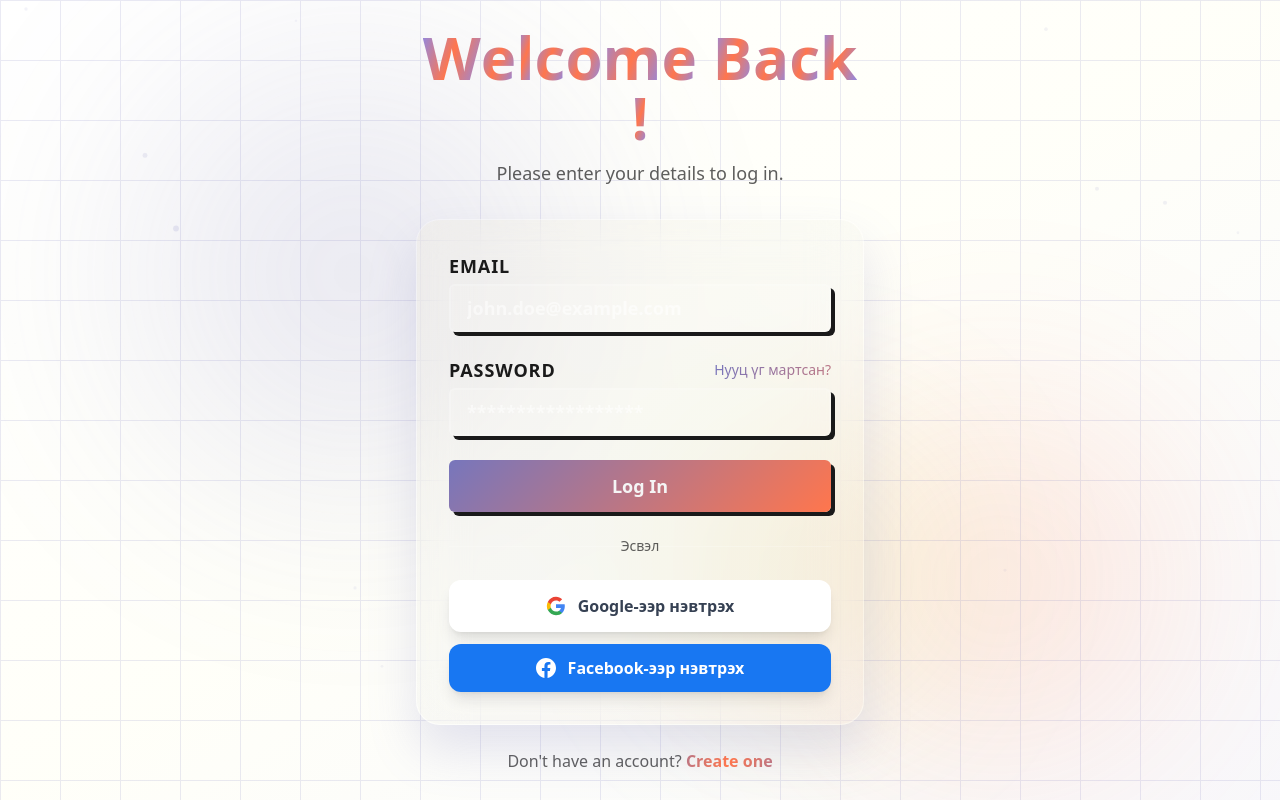
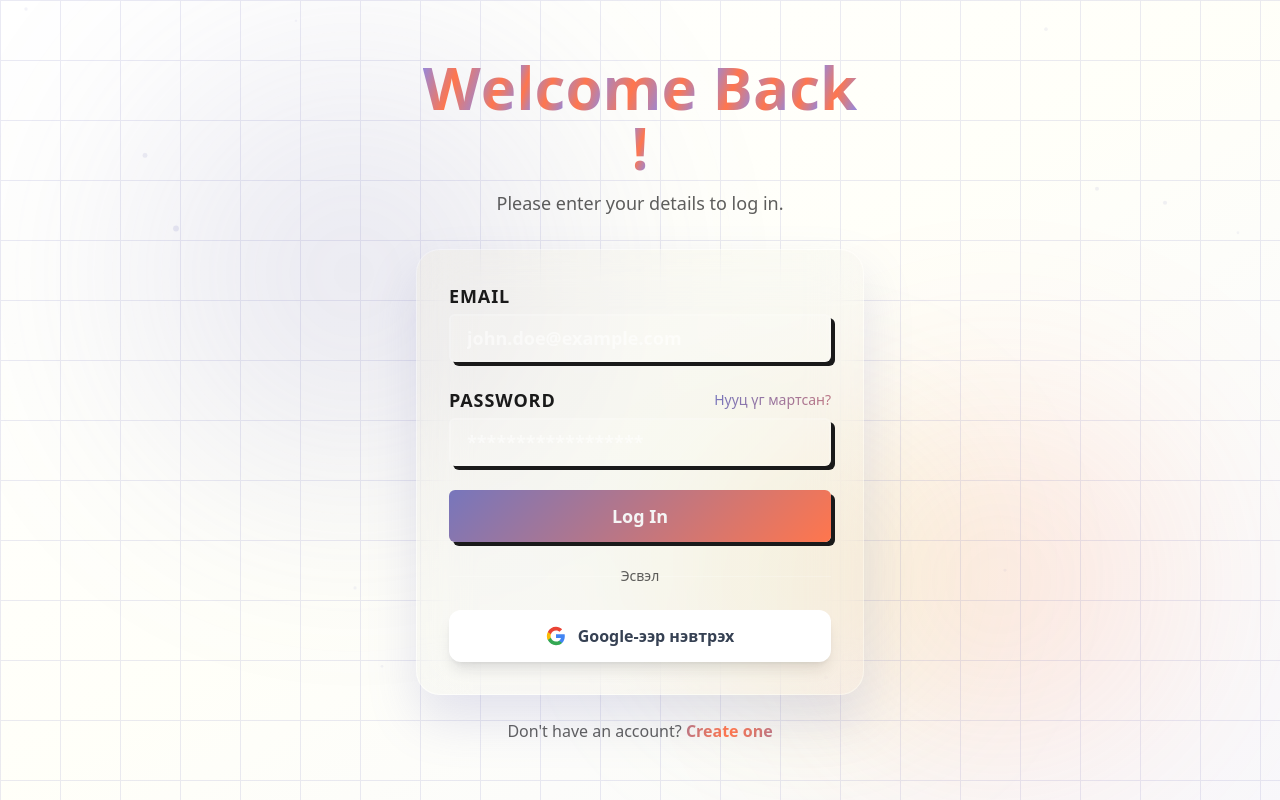
Before and after one commit to iluvya-bb/course-front, a React (Vite) app: page /login in a window 1280 px wide. Built offline with nearby package versions, Linux system fonts and the light colour scheme.

Commit message:
ADDED : big changes

```diff
--- a/src/components/AccountPage.jsx
+++ b/src/components/AccountPage.jsx
@@ -326,7 +326,10 @@ const LoginForm = ({ onSubmit, onForgotPassword }) => {
         animate={{ opacity: 1, x: 0 }}
         transition={{ duration: 0.4, delay: 0.1 }}
       >
-        <Label htmlFor="login-email" className="text-base-content font-semibold">
+        <Label
+          htmlFor="login-email"
+          className="text-base-content font-semibold"
+        >
           {t("login.email")}
         </Label>
         <motion.div whileFocus={{ scale: 1.01 }} className="mt-1">
@@ -349,7 +352,10 @@ const LoginForm = ({ onSubmit, onForgotPassword }) => {
         transition={{ duration: 0.4, delay: 0.2 }}
       >
         <div className="flex items-center justify-between mb-1">
-          <Label htmlFor="login-password" className="text-base-content font-semibold">
+          <Label
+            htmlFor="login-password"
+            className="text-base-content font-semibold"
+          >
             {t("login.password")}
           </Label>
           <motion.button
@@ -447,7 +453,11 @@ const LoginForm = ({ onSubmit, onForgotPassword }) => {
           onClick={handleGoogleLogin}
           type="button"
           className="w-full flex items-center justify-center gap-3 px-4 py-3 font-semibold text-gray-700 bg-white rounded-xl border-2 border-white/20 shadow-lg transition-all"
-          whileHover={{ scale: 1.03, y: -2, boxShadow: "0 10px 30px rgba(0, 0, 0, 0.15)" }}
+          whileHover={{
+            scale: 1.03,
+            y: -2,
+            boxShadow: "0 10px 30px rgba(0, 0, 0, 0.15)",
+          }}
           whileTap={{ scale: 0.98 }}
           disabled={loading}
         >
@@ -470,20 +480,6 @@ const LoginForm = ({ onSubmit, onForgotPassword }) => {
             />
           </svg>
           {t("login.google", { defaultValue: "Google-ээр нэвтрэх" })}
-        </motion.button>
-
-        <motion.button
-          onClick={handleFacebookLogin}
-          type="button"
-          className="w-full flex items-center justify-center gap-3 px-4 py-3 font-semibold text-white bg-[#1877F2] rounded-xl shadow-lg transition-all"
-          whileHover={{ scale: 1.03, y: -2, boxShadow: "0 10px 30px rgba(24, 119, 242, 0.4)" }}
-          whileTap={{ scale: 0.98 }}
-          disabled={loading}
-        >
-          <svg className="w-5 h-5" fill="currentColor" viewBox="0 0 24 24">
-            <path d="M24 12.073c0-6.627-5.373-12-12-12s-12 5.373-12 12c0 5.99 4.388 10.954 10.125 11.854v-8.385H7.078v-3.47h3.047V9.43c0-3.007 1.792-4.669 4.533-4.669 1.312 0 2.686.235 2.686.235v2.953H15.83c-1.491 0-1.956.925-1.956 1.874v2.25h3.328l-.532 3.47h-2.796v8.385C19.612 23.027 24 18.062 24 12.073z" />
-          </svg>
-          {t("login.facebook", { defaultValue: "Facebook-ээр нэвтрэх" })}
         </motion.button>
       </motion.div>
     </form>
@@ -617,7 +613,9 @@ const SignUpForm = ({ onSubmit }) => {
             />
             <span className="relative z-10 flex items-center justify-center text-white font-bold">
               {loading && <FaSpinner className="animate-spin mr-2" />}
-              {loading ? t("create_account.creating") : t("create_account.create_button")}
+              {loading
+                ? t("create_account.creating")
+                : t("create_account.create_button")}
             </span>
           </Button>
         </motion.div>
```
Also changed, not shown: src/components/AuthCallbackPage.jsx (+4 -4 lines).
